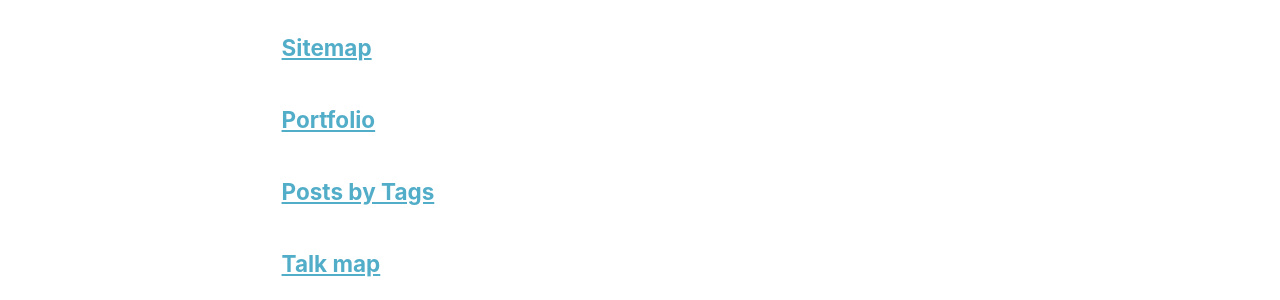
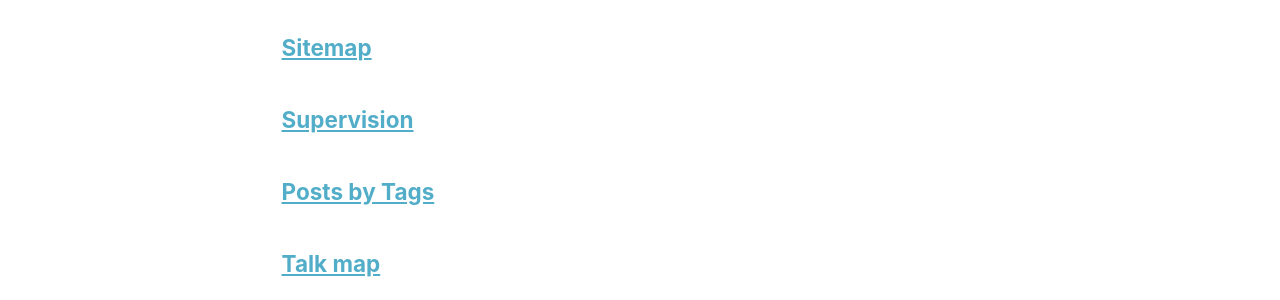
Before and after one commit to caroledelenne/caroledelenne.github.io, a Jekyll site: the page built from _pages/page-archive.html, in a window 1280 px wide and 900 px high, scrolled down 776 px. Shown: the part 154-454 px from the top of the window. Built offline with Jekyll 4.4.1, drawn with Linux system fonts in a browser that asks for light colours; a script bundle is joined from its source files by our own code; library files that are not in the unit come from our copies.

Commit message:
change portfolio

```diff
--- a/_pages/supervision.html
+++ b/_pages/supervision.html
@@ -1,12 +1,12 @@
 ---
 layout: archive
-title: "Portfolio"
-permalink: /portfolio/
+title: "Supervision"
+permalink: /supervision/
 author_profile: true
 ---
 
 {% include base_path %}
 
-{% for post in site.portfolio %}
+{% for post in site.supervision %}
   {% include archive-single.html %}
 {% endfor %}
```
